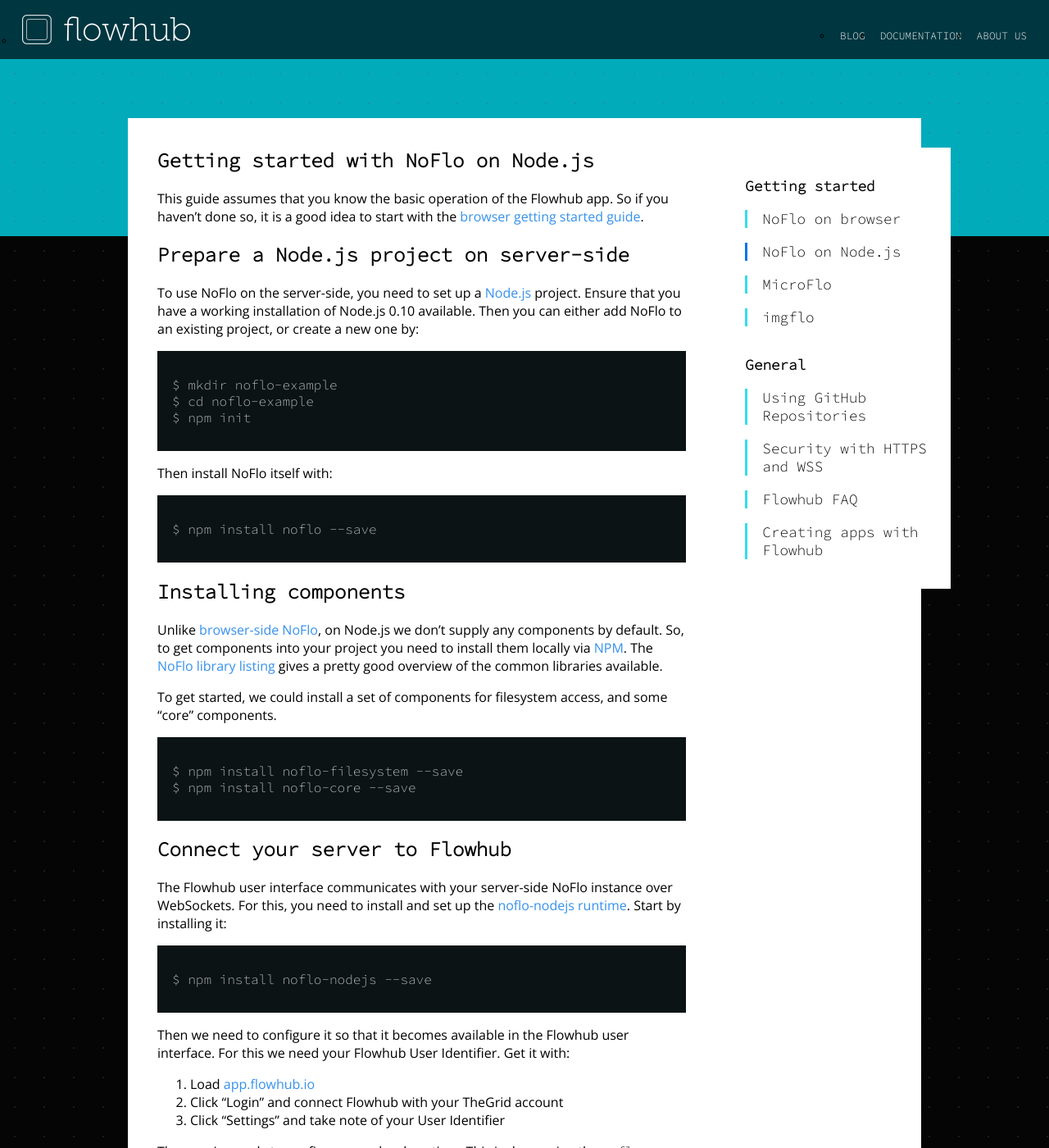
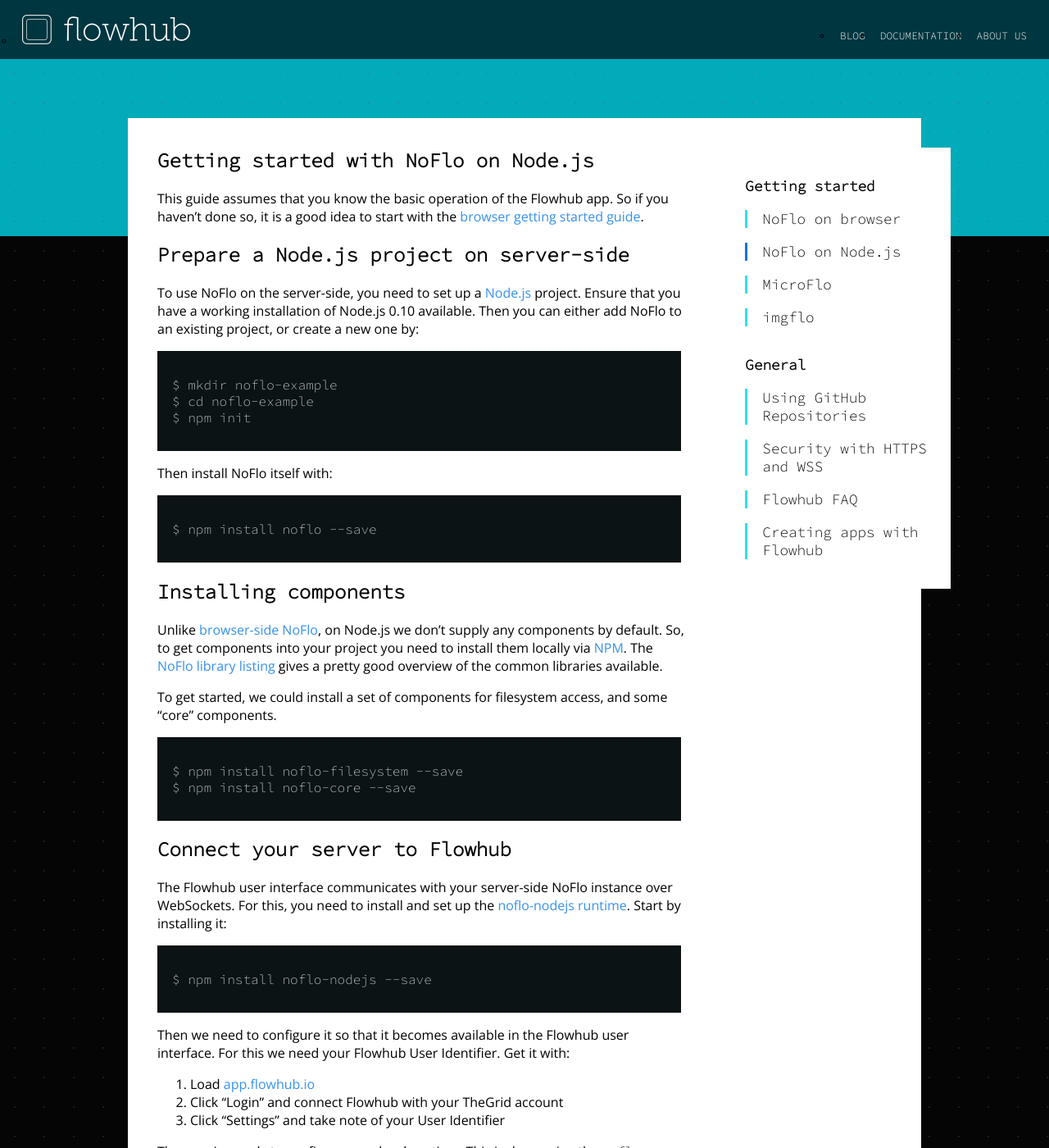
Before and after one commit to flowhub/docs.flowhub.io, a Jekyll site: the page built from _posts/2014-01-20-getting-started-node.md, in a window 1280 px wide and 1400 px high. Shown: the whole window at 82% size. Built offline with Jekyll 4.4.1, drawn with Linux system fonts in a browser that asks for light colours.

Commit message:
Responsive tweaks

```diff
--- a/css/flowhub.css
+++ b/css/flowhub.css
@@ -640,19 +640,22 @@ body.page ul li {
   list-style-type: circle;
 }
 body.page main > article {
+  box-sizing: border-box;
   width: 62%;
   flex: 2;
+  display: block;
 }
 body.page main > article img {
-  max-width: 100%;
+  max-width: 99%;
 }
 body.page main > article code {
-  max-width: 100%;
+  max-width: 99%;
   font-family: 'Source Code Pro', sans-serif;
 }
 body.page main > article div.highlighter-rouge {
-  max-width: 100%;
-  overflow-x: auto;
+  box-sizing: border-box;
+  width: 99%;
+  overflow-x: auto !important;
   padding: var(--unit-half);
   background-color: hsl(187, 31%, 6%);
   color: hsla( 187, 31%, 90%, .8) !important;
```
